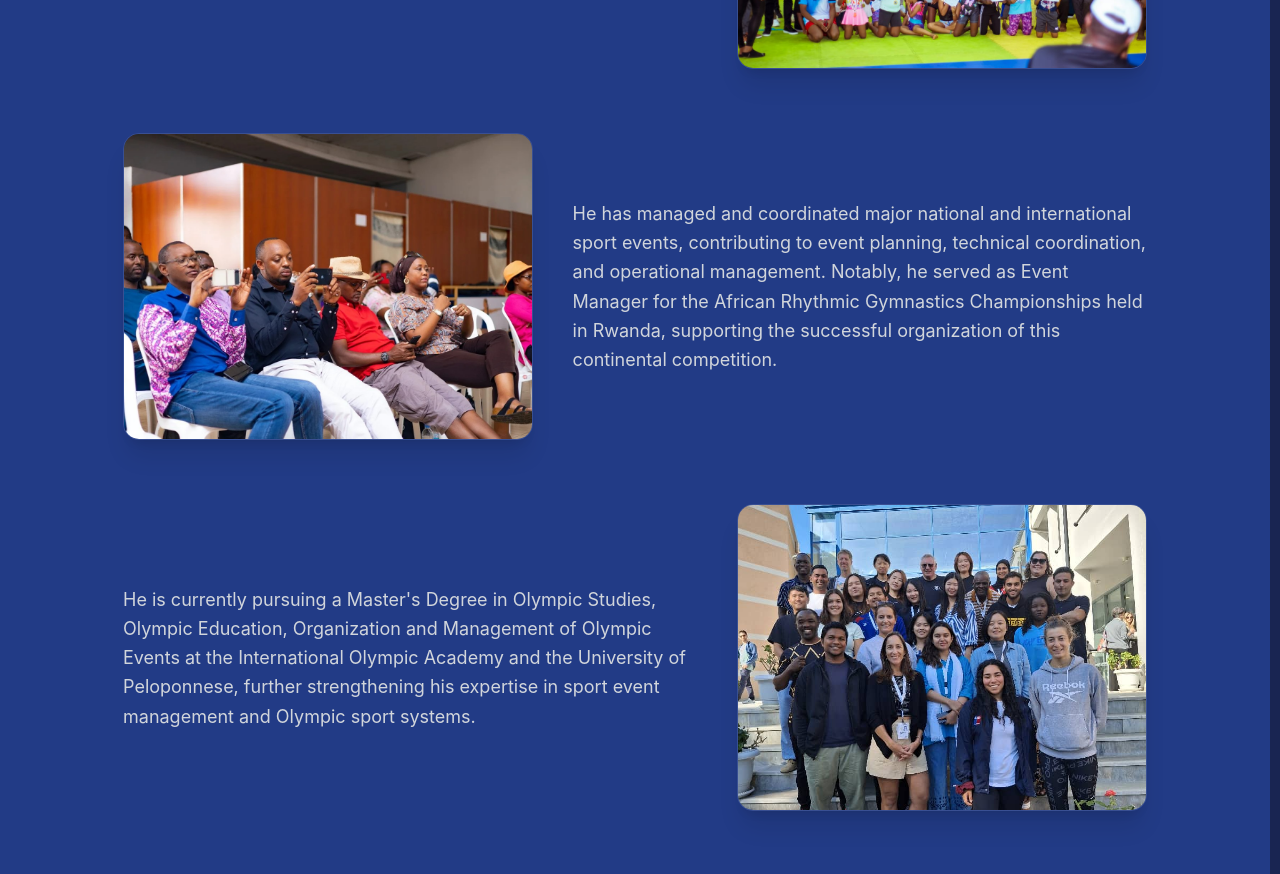
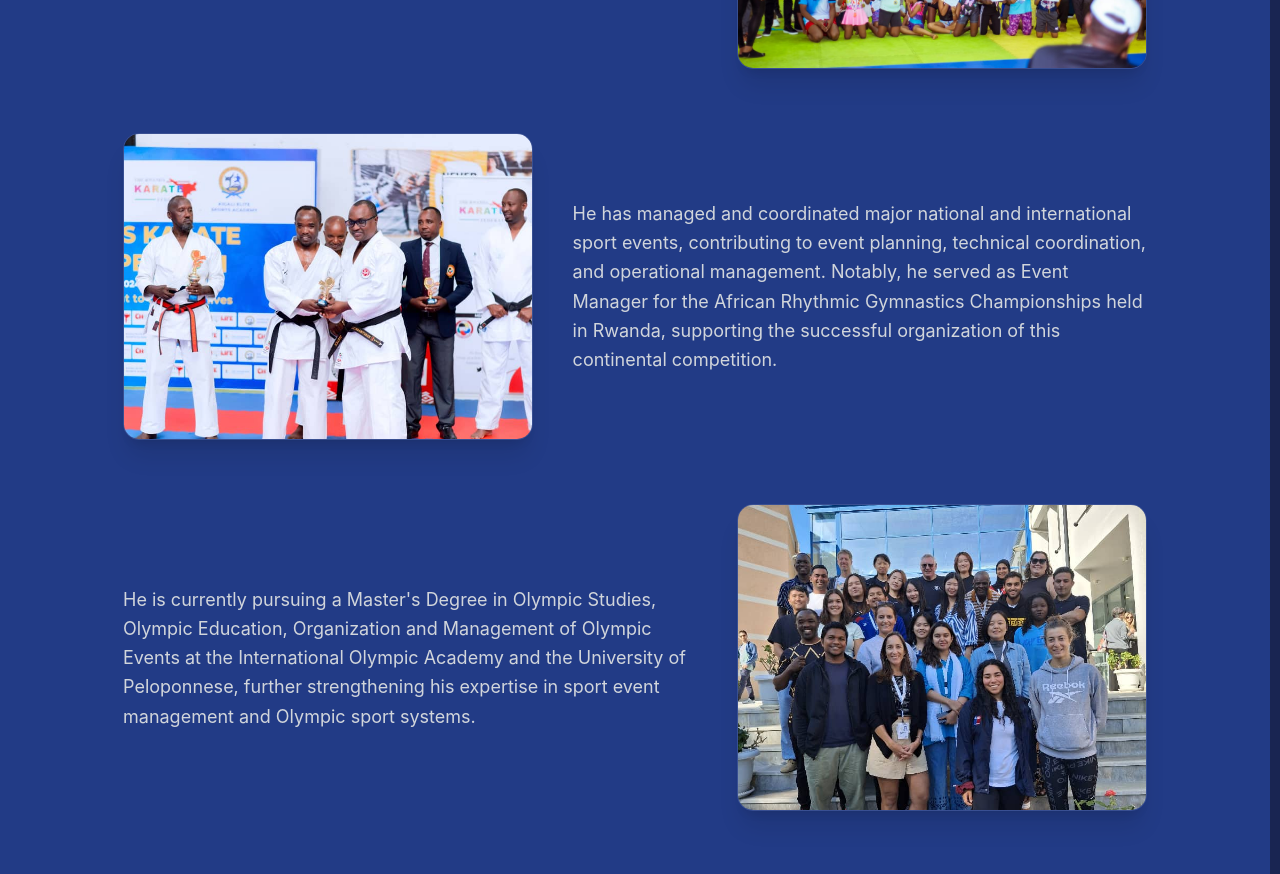
Before and after one commit to ulpacifique/The-Champion-Sport-Academy, a React (Vite) app: page /founder in a window 1280 px wide. Shown: the part 8720-9594 px from the top of the page. Built offline with nearby package versions, Linux system fonts and the light colour scheme; a web font is replaced by a local one.

Commit message:
4th change

```diff
--- a/src/LandingPage/Founder.tsx
+++ b/src/LandingPage/Founder.tsx
@@ -474,7 +474,7 @@ const Founder = () => {
                         {/* 2: photo left, words right */}
                         <div className="flex flex-col md:flex-row gap-6 md:gap-10 items-center">
                             <div className="w-full md:w-2/5 shrink-0">
-                                <img src={`${import.meta.env.BASE_URL}Events/EVENT 1.jfif`} alt="Event organisation" className="w-full rounded-2xl shadow-xl object-cover aspect-[4/3] border border-gray-200 dark:border-white/10" />
+                                <img src={`${import.meta.env.BASE_URL}Events/metre.jpeg`} alt="Event organisation" className="w-full rounded-2xl shadow-xl object-cover aspect-[4/3] border border-gray-200 dark:border-white/10" />
                             </div>
                             <div className="flex-1 text-lg text-gray-600 dark:text-gray-300 leading-relaxed">
                                 <p>He has managed and coordinated major national and international sport events, contributing to event planning, technical coordination, and operational management. Notably, he served as Event Manager for the African Rhythmic Gymnastics Championships held in Rwanda, supporting the successful organization of this continental competition.</p>
```
Also changed, not shown: public/Events/EVENT 1.jfif (deleted), public/Events/metre.jpeg (added).
